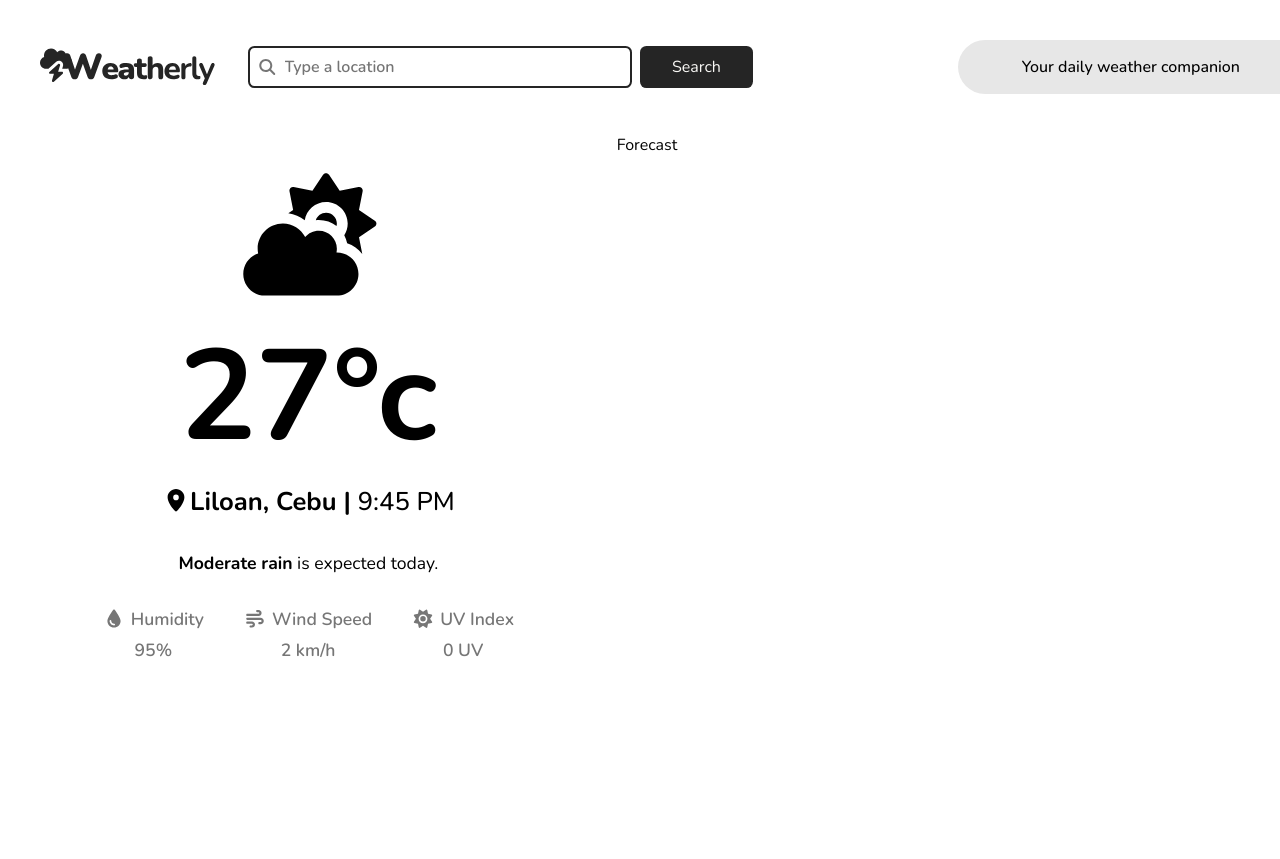
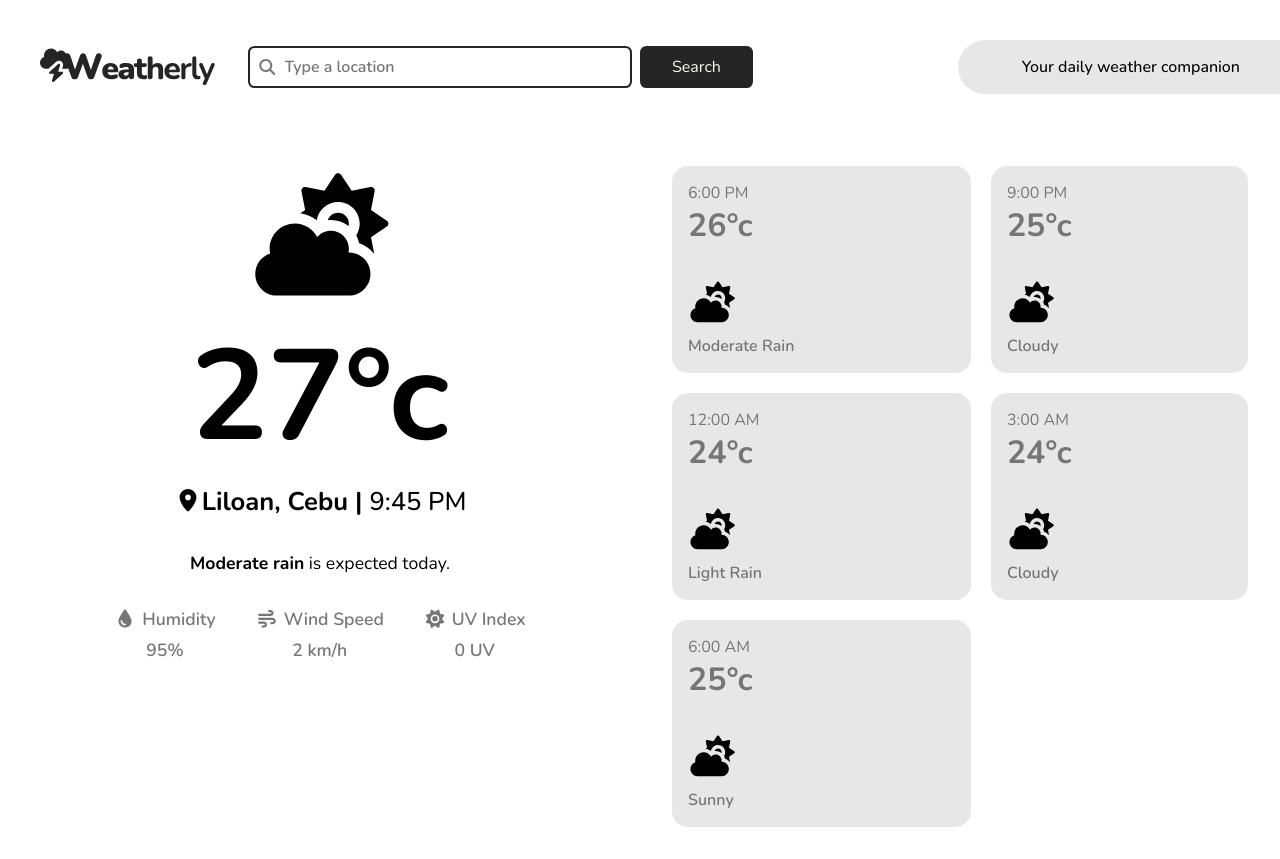
Before and after one commit to giannidylancbhg/weatherly, a React (Vite) app: page / in a window 1280 px wide. Before the commit the page ends 800 px from the top, so only its background shows below. Built offline with nearby package versions, Linux system fonts and the light colour scheme.

Commit message:
feat: add 3hr forecast to Weather component

```diff
--- /dev/null
+++ b/src/components/Weather/Forecast/Forecast.css
@@ -0,0 +1,64 @@
+.forecast-container {
+  /* display: flex;
+  gap: 10px;
+  flex-wrap: wrap; */
+
+  padding: 2rem;
+  flex: 1;
+  height: fit-content;
+
+  display: grid;
+  gap: 20px;
+  grid-template-columns: auto auto auto;
+}
+
+.forecast-card {
+  display: flex;
+  flex-direction: column;
+  gap: 2rem;
+
+  background-color: var(--secondary-color);
+  height: fit-content;
+  padding: 1rem;
+  border-radius: 1rem;
+  color: var(--text-gray);
+
+  flex: 1 0 200px;
+}
+
+.forecast-info {
+  display: flex;
+  flex-direction: column;
+}
+
+.forecast-temperature {
+  font-size: 2rem;
+  font-weight: 600;
+  font-weight: 700;
+}
+
+.forecast-description {
+  display: flex;
+  flex-direction: column;
+  gap: 8px;
+}
+
+.forecast-icon {
+  width: 3rem;
+}
+
+.forecast-condition {
+  font-weight: 600;
+}
+
+@media (max-width: 1400px) {
+  .forecast-container {
+    grid-template-columns: auto auto;
+  }
+}
+
+@media (max-width: 600px) {
+  .forecast-container {
+    grid-template-columns: auto;
+  }
+}
--- /dev/null
+++ b/src/components/Weather/Forecast/Forecast.jsx
@@ -0,0 +1,56 @@
+import "./Forecast.css";
+import exampleWeatherIcon from "../../../assets/icons/example-weather-icon.svg";
+
+export default function Forecast() {
+  const forecasts = [
+    {
+      time: "6:00 PM",
+      temperature: 26,
+      condition: "Moderate Rain",
+      icon: exampleWeatherIcon,
+    },
+    {
+      time: "9:00 PM",
+      temperature: 25,
+      condition: "Cloudy",
+      icon: exampleWeatherIcon,
+    },
+    {
+      time: "12:00 AM",
+      temperature: 24,
+      condition: "Light Rain",
+      icon: exampleWeatherIcon,
+    },
+    {
+      time: "3:00 AM",
+      temperature: 24,
+      condition: "Cloudy",
+      icon: exampleWeatherIcon,
+    },
+    {
+      time: "6:00 AM",
+      temperature: 25,
+      condition: "Sunny",
+      icon: exampleWeatherIcon,
+    },
+  ];
+  return (
+    <section className="forecast-container">
+      {forecasts.map((forecast) => (
+        <article className="forecast-card">
+          <div className="forecast-info">
+            <time dateTime="" className="forecast-time">
+              {forecast.time}
+            </time>
+            <p className="forecast-temperature">{forecast.temperature}&deg;c</p>
+          </div>
+
+          <div className="forecast-description">
+            <img src={forecast.icon} alt="" className="forecast-icon" />
+            <p className="forecast-condition">{forecast.condition}</p>
+          </div>
+        </article>
+      ))}
+    </section>
+  );
+}
--- a/src/components/Weather/Weather.jsx
+++ b/src/components/Weather/Weather.jsx
@@ -1,13 +1,12 @@
 import CurrentWeather from "./CurrentWeather/CurrentWeather";
+import Forecast from "./Forecast/Forecast";
 import "./Weather.css";
 
 export default function Weather() {
   return (
     <main className="weather-container">
       <CurrentWeather />
-      <section className="forecast" style={{ flex: 1.2 }}>
-        Forecast
-      </section>
+      <Forecast />
     </main>
   );
 }
```
